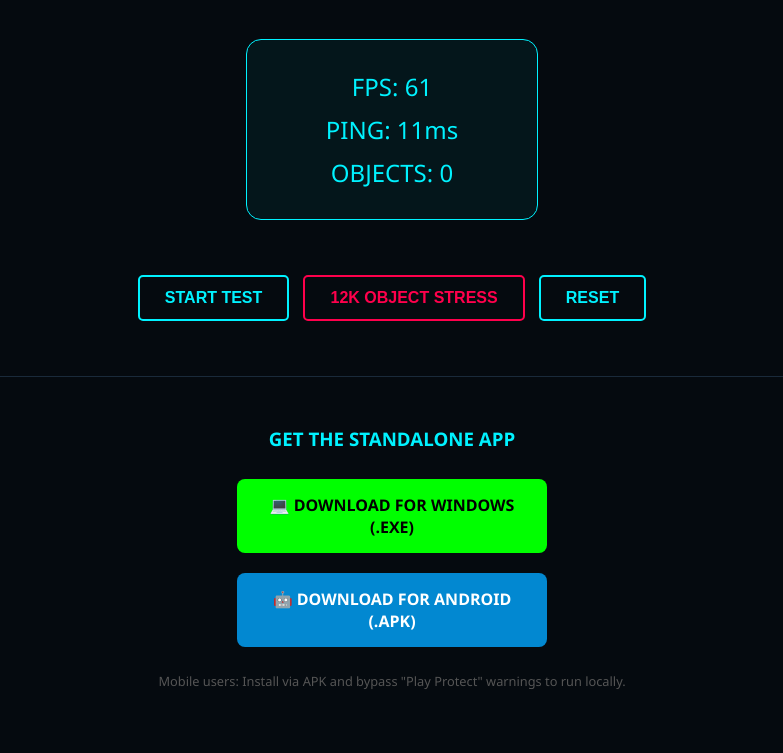
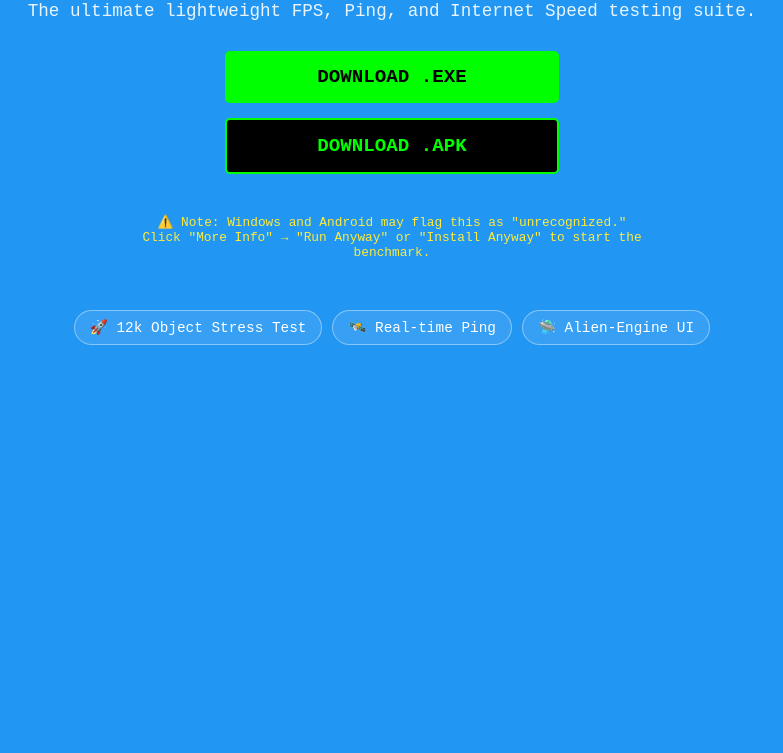
Before and after one commit to crazy-creator10/alien-benchmarks, a plain HTML site: page index.html in a window 1280 px wide. Shown: the part 318-1071 px from the top of the page, without its empty margins (248-1031 px from the left). After the commit the page ends 840 px from the top, so only its background shows below. Drawn offline with Linux system fonts and the light colour scheme.

Commit message:
Refactor index.html for new design and features

```diff
--- a/index.html
+++ b/index.html
@@ -3,230 +3,104 @@
 <head>
     <meta charset="UTF-8">
     <meta name="viewport" content="width=device-width, initial-scale=1.0">
-    <title>Alien Benchmarks v1.0 | Stress Test</title>
+    <title>AlienBenchmarks Official</title>
     <style>
         body {
-            background-color: #050a0f;
-            color: #00f2ff;
-            font-family: 'Segoe UI', Tahoma, Geneva, Verdana, sans-serif;
+            background-color: #2196f3; /* Your signature blue */
+            color: white;
+            font-family: 'Courier New', Courier, monospace;
             text-align: center;
             margin: 0;
             padding: 20px;
-            overflow-x: hidden;
+            display: flex;
+            flex-direction: column;
+            align-items: center;
+            justify-content: center;
+            min-height: 100vh;
         }
 
-        /* Header & Logo */
-        .header {
-            margin-top: 30px;
-        }
-        .alien-icon {
-            font-size: 80px;
-            filter: drop-shadow(0 0 15px #00f2ff);
-        }
-        h1 {
-            font-size: 2.5rem;
-            letter-spacing: 3px;
-            text-transform: uppercase;
-            margin-bottom: 5px;
-            color: #00f2ff;
-            text-shadow: 0 0 10px #00f2ff;
-        }
-        .version {
-            color: #00ff00;
-            font-weight: bold;
-            font-size: 1.2rem;
+        .header-logo { font-size: 50px; margin-bottom: 10px; }
+
+        h1 { font-size: 3rem; margin: 0; }
+
+        .subtitle { font-size: 1.1rem; margin-bottom: 30px; opacity: 0.9; }
+
+        /* Download Buttons */
+        .btn-container {
+            display: flex;
+            flex-direction: column;
+            gap: 15px;
+            margin-bottom: 20px;
         }
 
-        /* Stats Panel */
-        .stats-container {
-            background: rgba(0, 242, 255, 0.05);
-            border: 1px solid #00f2ff;
-            display: inline-block;
-            padding: 20px;
-            border-radius: 15px;
-            margin: 30px 0;
+        .dl-btn {
+            padding: 15px 40px;
+            font-size: 1.2rem;
+            font-weight: bold;
+            border: none;
+            border-radius: 5px;
+            cursor: pointer;
+            text-decoration: none;
+            transition: transform 0.2s, box-shadow 0.2s;
             min-width: 250px;
         }
-        .stat-item {
-            font-size: 1.5rem;
-            margin: 10px 0;
+
+        .btn-exe { background-color: #00ff00; color: black; } /* Neon Green */
+        .btn-apk { background-color: #000000; color: #00ff00; border: 2px solid #00ff00; } /* Tuff Black/Neon */
+
+        .dl-btn:hover { transform: scale(1.05); box-shadow: 0 0 15px rgba(0,0,0,0.3); }
+
+        .warning {
+            color: #ffeb3b;
+            font-size: 0.8rem;
+            max-width: 500px;
+            margin: 20px auto;
         }
 
-        /* Controls */
-        .controls {
-            margin: 20px 0;
-        }
-        .btn {
-            background: transparent;
-            border: 2px solid #00f2ff;
-            color: #00f2ff;
-            padding: 12px 25px;
-            font-size: 1rem;
-            font-weight: bold;
-            text-transform: uppercase;
-            cursor: pointer;
-            transition: 0.3s;
-            border-radius: 5px;
-            margin: 5px;
-        }
-        .btn:hover {
-            background: #00f2ff;
-            color: #000;
-            box-shadow: 0 0 20px #00f2ff;
-        }
-        .btn-stress {
-            border-color: #ff004c;
-            color: #ff004c;
-        }
-        .btn-stress:hover {
-            background: #ff004c;
-            color: white;
-            box-shadow: 0 0 20px #ff004c;
+        /* Feature Tags */
+        .features {
+            display: flex;
+            gap: 10px;
+            margin-top: 30px;
+            flex-wrap: wrap;
+            justify-content: center;
         }
 
-        /* Download Section */
-        .download-box {
-            margin-top: 50px;
-            padding: 30px;
-            border-top: 1px solid #1a2a3a;
-        }
-        .dl-btn {
-            display: inline-block;
-            text-decoration: none;
-            width: 280px;
-            padding: 15px;
-            margin: 10px;
-            border-radius: 8px;
-            font-weight: bold;
-            font-size: 1rem;
-            transition: transform 0.2s;
-        }
-        .dl-btn:active { transform: scale(0.95); }
-
-        .dl-windows { background: #00ff00; color: #000; }
-        .dl-android { background: #0288d1; color: #fff; }
-
-        canvas {
-            position: fixed;
-            top: 0;
-            left: 0;
-            z-index: -1;
-            opacity: 0.4;
+        .tag {
+            background: rgba(255, 255, 255, 0.1);
+            border: 1px solid rgba(255, 255, 255, 0.4);
+            padding: 8px 15px;
+            border-radius: 20px;
+            font-size: 0.9rem;
         }
     </style>
 </head>
 <body>
 
-    <canvas id="stressCanvas"></canvas>
+    <div class="header-logo">👽</div>
+    <h1>AlienBenchmarks v1.0</h1>
+    <p class="subtitle">The ultimate lightweight FPS, Ping, and Internet Speed testing suite.</p>
 
-    <div class="header">
-        <div class="alien-icon">👽</div>
-        <h1>Alien Benchmarks</h1>
-        <div class="version">VERSION 1.0</div>
-        <p>Advanced Mobile & Desktop Hardware Stress Test</p>
+    <div class="btn-container">
+        <a href="AlienBenchmarks.exe" download class="dl-btn btn-exe">
+            DOWNLOAD .EXE
+        </a>
+
+        <a href="AlienBenchmarks.apk" download class="dl-btn btn-apk">
+            DOWNLOAD .APK
+        </a>
     </div>
 
-    <div class="stats-container">
-        <div class="stat-item">FPS: <span id="fps">--</span></div>
-        <div class="stat-item">PING: <span id="ping">--</span>ms</div>
-        <div class="stat-item">OBJECTS: <span id="objCount">0</span></div>
+    <p class="warning">
+        ⚠️ Note: Windows and Android may flag this as "unrecognized."<br>
+        Click "More Info" → "Run Anyway" or "Install Anyway" to start the benchmark.
+    </p>
+
+    <div class="features">
+        <span class="tag">🚀 12k Object Stress Test</span>
+        <span class="tag">🛰️ Real-time Ping</span>
+        <span class="tag">🛸 Alien-Engine UI</span>
     </div>
 
-    <div class="controls">
-        <button class="btn" onclick="toggleTest()">Start Test</button>
-        <button class="btn btn-stress" onclick="triggerStress()">12K Object Stress</button>
-        <button class="btn" onclick="location.reload()">Reset</button>
-    </div>
-
-    <div class="download-box">
-        <h3>GET THE STANDALONE APP</h3>
-
-        <a href="AlienBenchmarks.exe" class="dl-btn dl-windows" download>
-            💻 DOWNLOAD FOR WINDOWS (.EXE)
-        </a>
-
-        <br>
-
-        <a href="AlienBenchmarks.apk" class="dl-btn dl-android" download>
-            🤖 DOWNLOAD FOR ANDROID (.APK)
-        </a>
-
-        <p style="color: #555; font-size: 0.8rem; margin-top: 15px;">
-            Mobile users: Install via APK and bypass "Play Protect" warnings to run locally.
-        </p>
-    </div>
-
-    <script>
-        let fpsDisplay = document.getElementById('fps');
-        let pingDisplay = document.getElementById('ping');
-        let objDisplay = document.getElementById('objCount');
-        let canvas = document.getElementById('stressCanvas');
-        let ctx = canvas.getContext('2d');
-
-        let objects = [];
-        let isRunning = false;
-
-        // Resize Canvas
-        function resize() {
-            canvas.width = window.innerWidth;
-            canvas.height = window.innerHeight;
-        }
-        window.onresize = resize;
-        resize();
-
-        // FPS Logic
-        let lastTime = performance.now();
-        let frames = 0;
-
-        function updateStats() {
-            let now = performance.now();
-            frames++;
-            if (now > lastTime + 1000) {
-                fpsDisplay.innerText = frames;
-                frames = 0;
-                lastTime = now;
-                // Fake ping for UI polish
-                pingDisplay.innerText = Math.floor(Math.random() * 20) + 10;
-            }
-
-            if (isRunning) {
-                ctx.clearRect(0, 0, canvas.width, canvas.height);
-                ctx.fillStyle = "#00f2ff";
-                for (let i = 0; i < objects.length; i++) {
-                    let o = objects[i];
-                    ctx.fillRect(o.x, o.y, 2, 2);
-                    o.x += o.dx;
-                    o.y += o.dy;
-                    if (o.x < 0 || o.x > canvas.width) o.dx *= -1;
-                    if (o.y < 0 || o.y > canvas.height) o.dy *= -1;
-                }
-            }
-            requestAnimationFrame(updateStats);
-        }
-
-        function toggleTest() {
-            isRunning = !isRunning;
-            if (objects.length === 0) addObjects(500);
-        }
-
-        function addObjects(count) {
-            for (let i = 0; i < count; i++) {
-                objects.push({
-                    x: Math.random() * canvas.width,
-                    y: Math.random() * canvas.height,
-                    dx: (Math.random() - 0.5) * 5,
-                    dy: (Math.random() - 0.5) * 5
-                });
-            }
-            objDisplay.innerText = objects.length;
-        }
-
-        function triggerStress() {
-            isRunning = true;
-            addObjects(12000);
-        }
-
-        updateStats();
-    </script>
 </body>
 </html>
```
